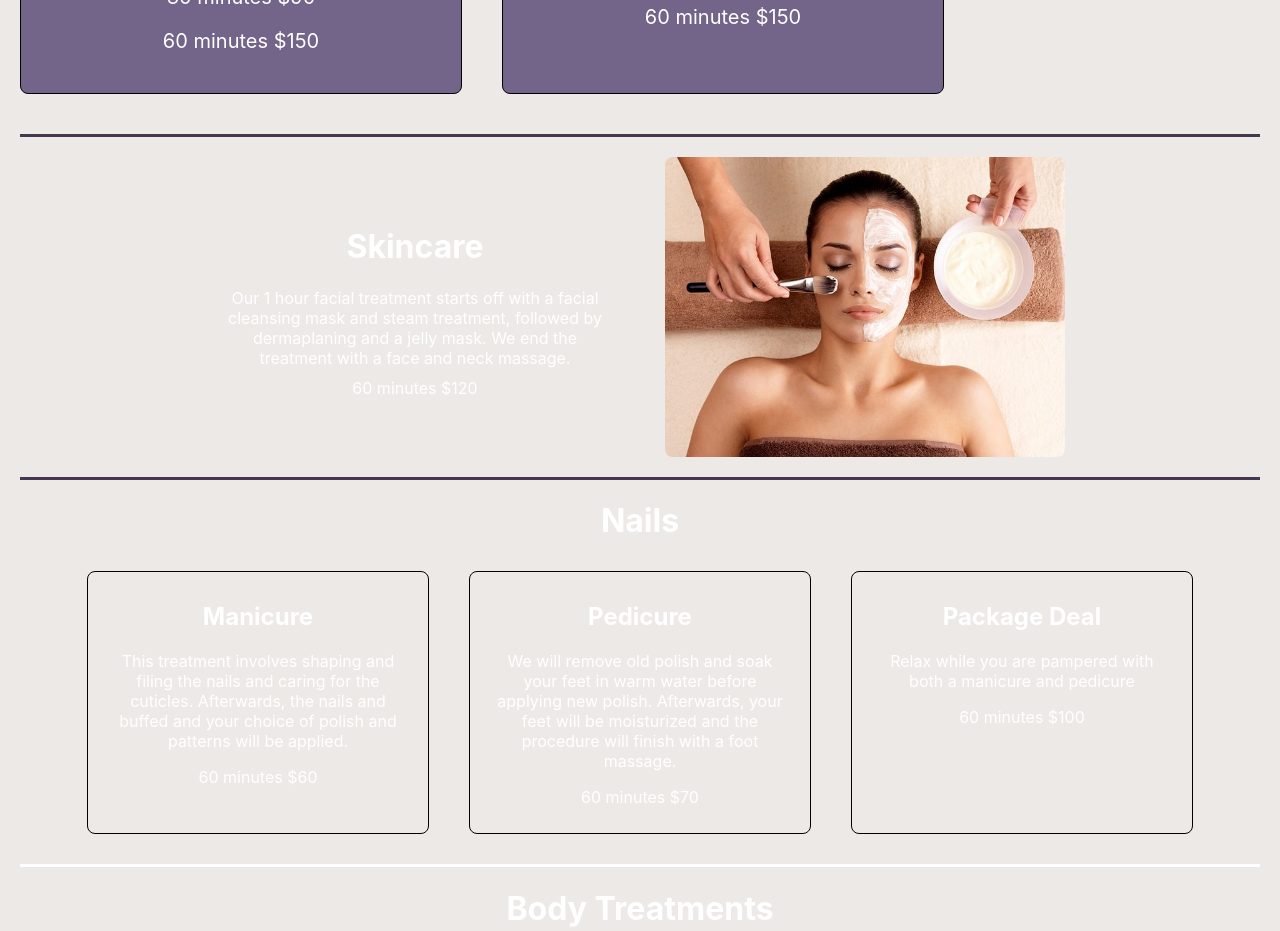
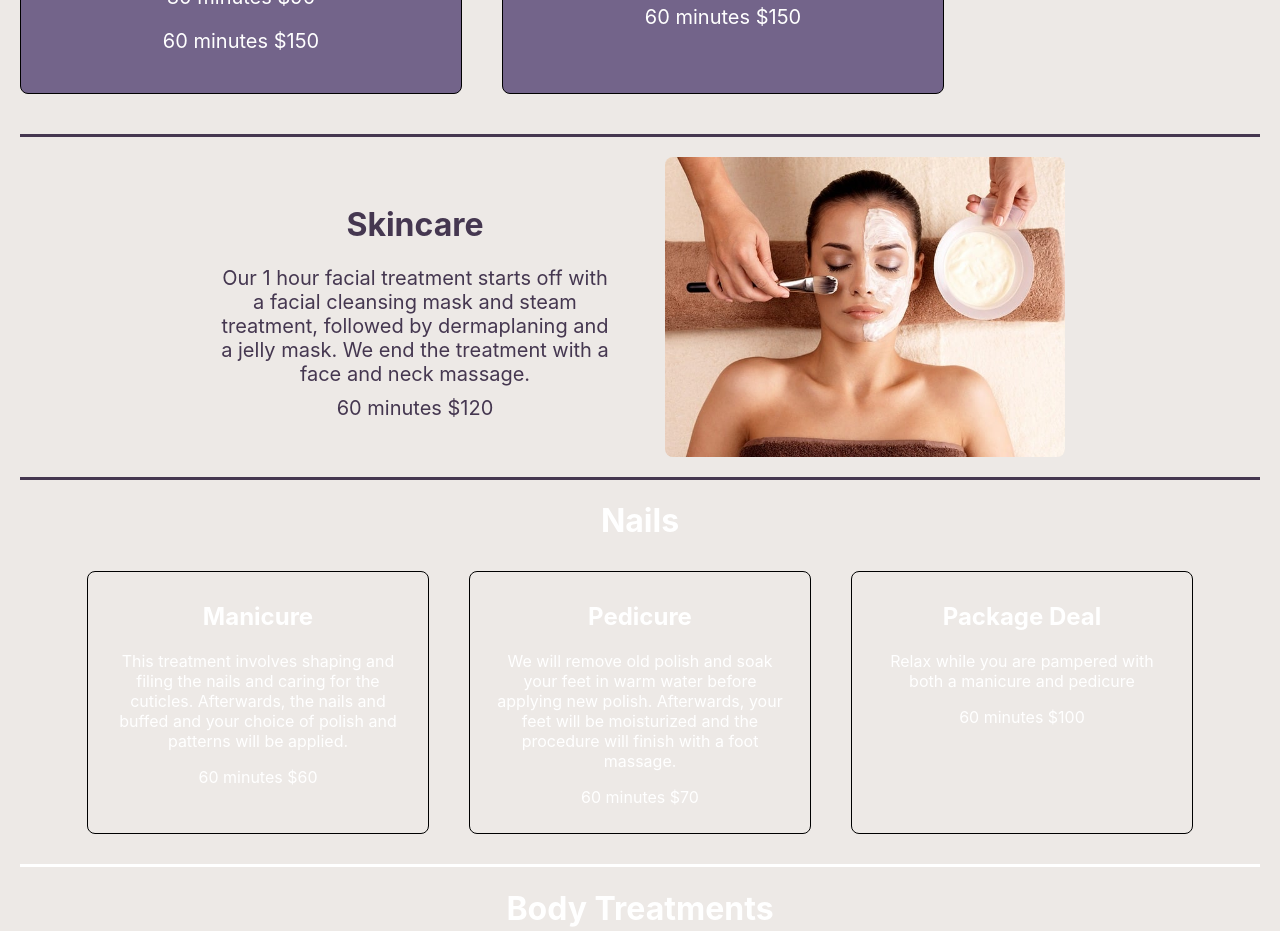
Before and after one commit to LaurenCummings/spa-project, a React (Vite) app: page / in a window 1280 px wide. Shown: the part 1760-2691 px from the top of the page. Built offline with nearby package versions, Linux system fonts and the light colour scheme.

Commit message:
changed skincare font size and color

```diff
--- a/src/css/Skincare.css
+++ b/src/css/Skincare.css
@@ -1,6 +1,6 @@
 .skincare {
     text-align: center;
-    color: white;
+    color: var(--clr-dk-purple);
     border: var(--clr-dk-purple);
     border-style: solid none;
     margin: 20px;
@@ -13,6 +13,7 @@
 .skincare p {
     width: 400px;
     margin: 10px auto;
+    font-size: 20px;
 }
 
 .skincare img {
```
